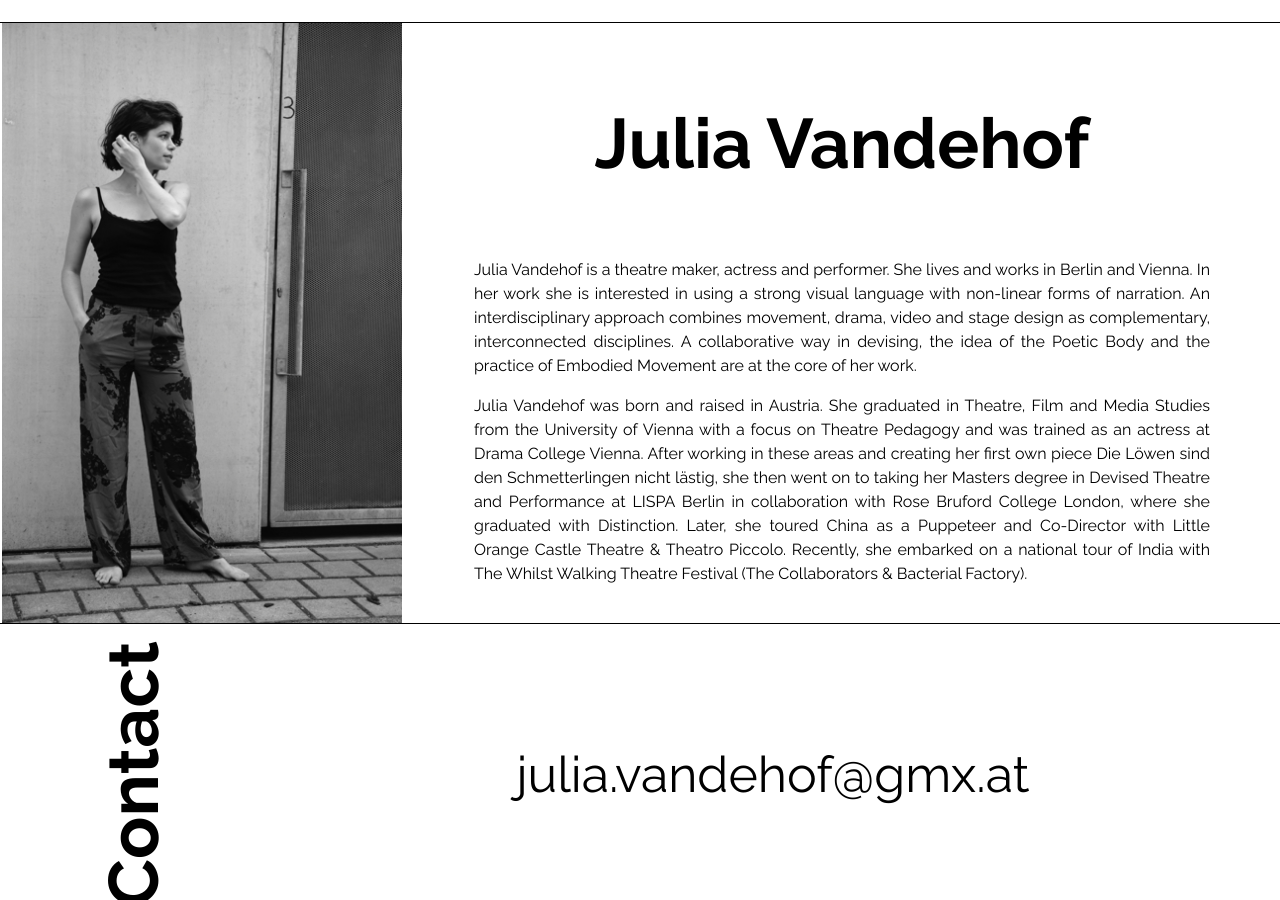
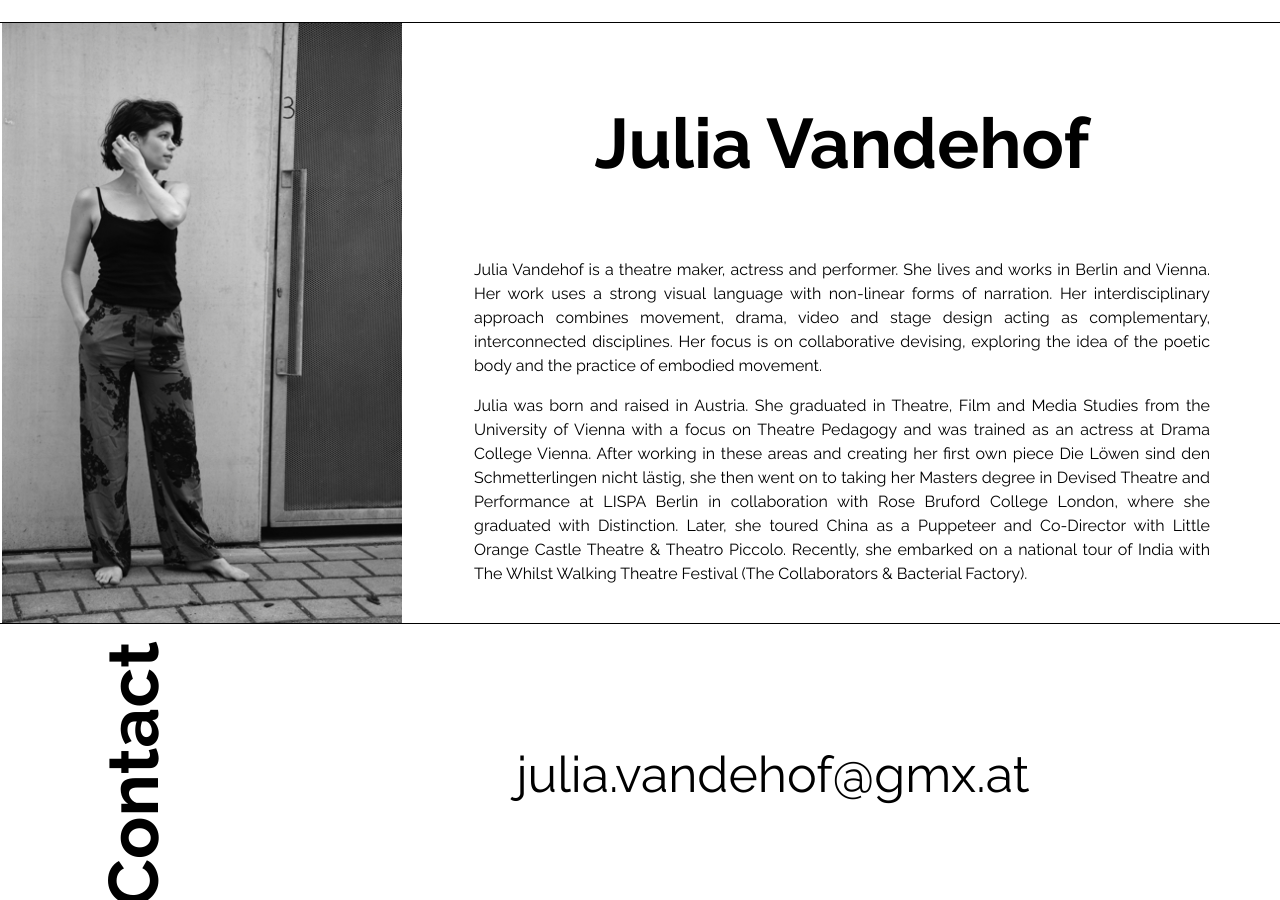
Before and after one commit to matteocarpi/julia, a Jekyll site: the page built from index.md, in a window 1280 px wide and 900 px high, scrolled down 1461 px. Built offline with Jekyll 4.4.1, drawn with Linux system fonts in a browser that asks for light colours.

Commit message:
Update from Forestry.io Julia Proeglhoef updated index.md

```diff
--- a/index.md
+++ b/index.md
@@ -4,19 +4,19 @@ title: Home
 permalink: "/"
 avatar: "./uploads/julia-vandehof.jpg"
 bio: "\nJulia Vandehof is a theatre maker, actress and performer. She lives and works
-  in Berlin and Vienna. In her work she is interested in using a strong visual language
-  with non-linear forms of narration. An interdisciplinary approach combines movement,
-  drama, video and stage design as complementary, interconnected disciplines. A collaborative
-  way in devising, the idea of the Poetic Body and the practice of Embodied Movement
-  are at the core of her work. \n\nJulia Vandehof was born and raised in Austria.
-  She graduated in Theatre, Film and Media Studies from the University of Vienna with
-  a focus on Theatre Pedagogy and was trained as an actress at Drama College Vienna.
-  After working in these areas and creating her first own piece Die Löwen sind den
-  Schmetterlingen nicht lästig, she then went on to taking her Masters degree in Devised
-  Theatre and Performance at LISPA Berlin in collaboration with Rose Bruford College
-  London, where she graduated with Distinction. Later, she toured China as a Puppeteer
-  and Co-Director with Little Orange Castle Theatre & Theatro Piccolo. Recently, she
-  embarked on a national tour of India with The Whilst Walking Theatre Festival (The
-  Collaborators & Bacterial Factory). \n"
+  in Berlin and Vienna. Her work uses a strong visual language with non-linear forms
+  of narration. Her interdisciplinary approach combines movement, drama, video and
+  stage design acting as complementary, interconnected disciplines. Her focus is on
+  collaborative devising, exploring the idea of the poetic body and the practice of
+  embodied movement.\n\nJulia was born and raised in Austria. She graduated in Theatre,
+  Film and Media Studies from the University of Vienna with a focus on Theatre Pedagogy
+  and was trained as an actress at Drama College Vienna. After working in these areas
+  and creating her first own piece Die Löwen sind den Schmetterlingen nicht lästig,
+  she then went on to taking her Masters degree in Devised Theatre and Performance
+  at LISPA Berlin in collaboration with Rose Bruford College London, where she graduated
+  with Distinction. Later, she toured China as a Puppeteer and Co-Director with Little
+  Orange Castle Theatre & Theatro Piccolo. Recently, she embarked on a national tour
+  of India with The Whilst Walking Theatre Festival (The Collaborators & Bacterial
+  Factory). \n"
 
 ---
```
